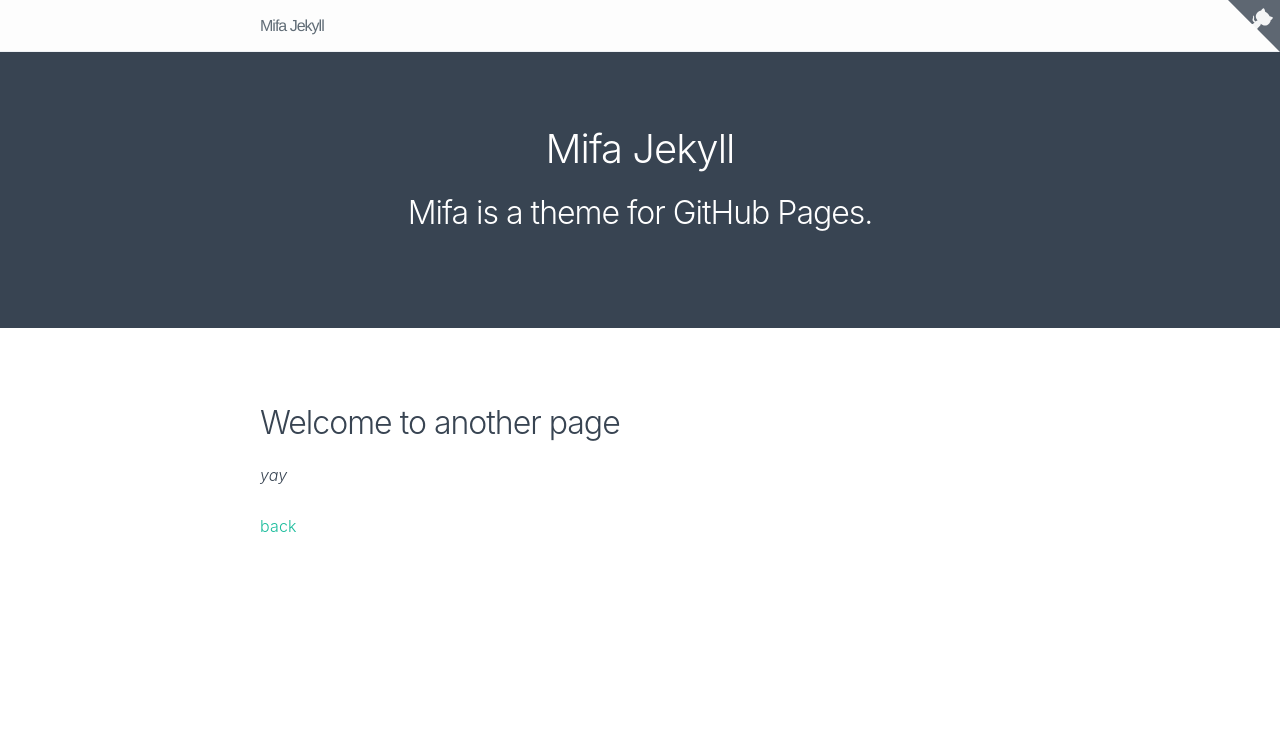
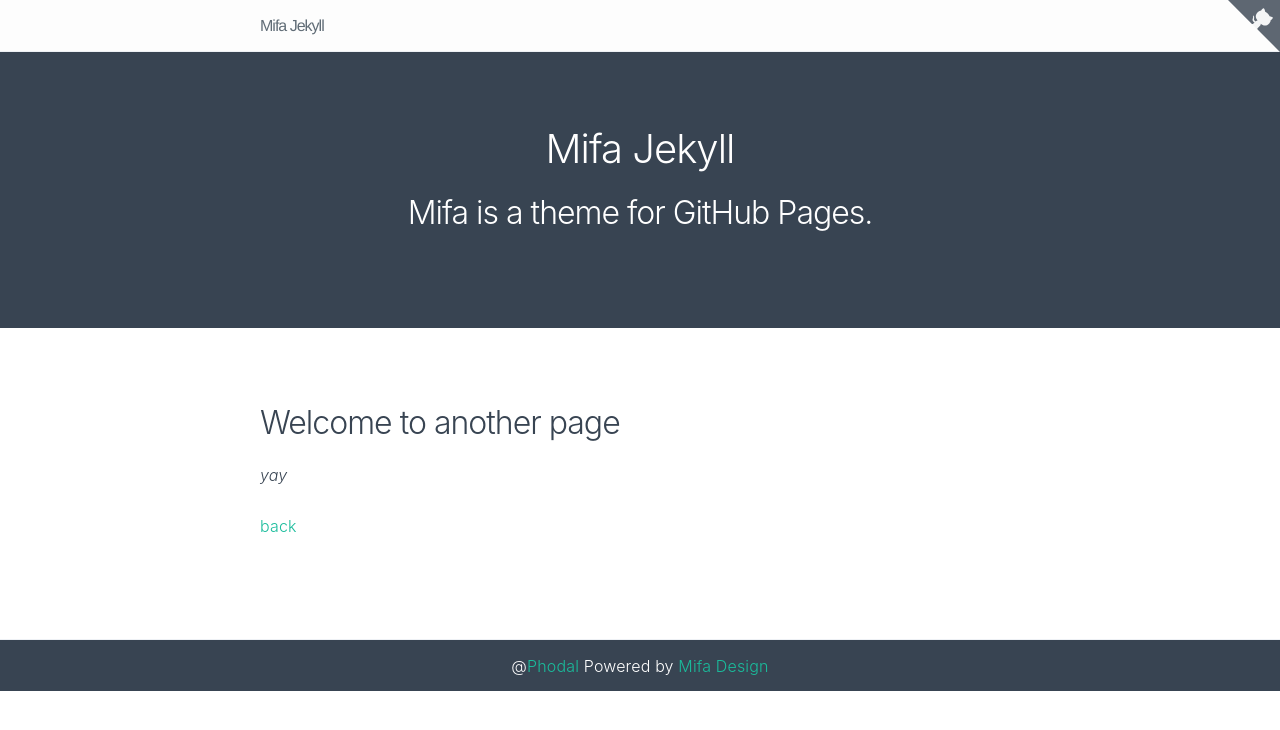
Before and after one commit to phodal/mifa-jekyll, a Jekyll site: the page built from another-page.md, in a window 1280 px wide. Shown: the top 730 px of the page. Built offline with Jekyll 4.4.1, drawn with Linux system fonts in a browser that asks for light colours; our own code applies the rules of GitHub Pages for plain Markdown files.

Commit message:
[T] create footer

```diff
--- a/_layouts/default.html
+++ b/_layouts/default.html
@@ -29,8 +29,8 @@
 	</nav>
 	<header class="header" id="home">
 		<section class="container">
-		<h1>{{ site.title | default: site.github.repository_name }}</h1>
-		<h2>{{ site.description | default: site.github.project_tagline }}</h2>
+			<h1>{{ site.title | default: site.github.repository_name }}</h1>
+			<h2>{{ site.description | default: site.github.project_tagline }}</h2>
 		</section>
 	</header>
 
@@ -51,5 +51,12 @@
 	</script>
 	{% endif %}
 </main>
+<footer>
+	<div class="footer">
+		<div class="container">
+			@<a href="https://www.phodal.com/">Phodal</a> Powered by <a href="https://github.com/phodal/mifa">Mifa Design</a>
+		</div>
+	</div>
+</footer>
 </body>
 </html>
--- a/_sass/mifa-jekyll.scss
+++ b/_sass/mifa-jekyll.scss
@@ -174,3 +174,12 @@
 	transform: rotate(-25deg)
   }
 }
+
+footer {
+  line-height: 5.2rem;
+  height: 5.2rem;
+  border-top: .1rem solid #eef1f5;
+  background-color: #384452;
+  color: #fff;
+  text-align: center;
+}
```
